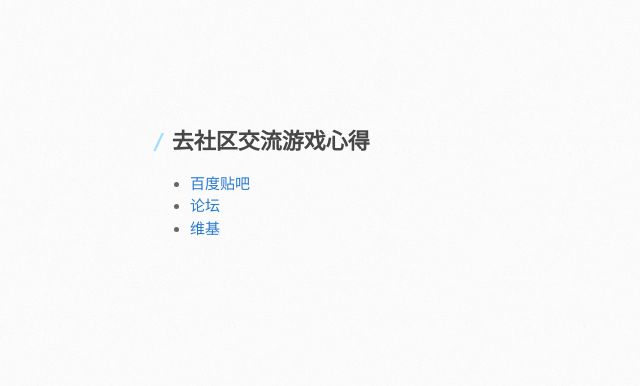
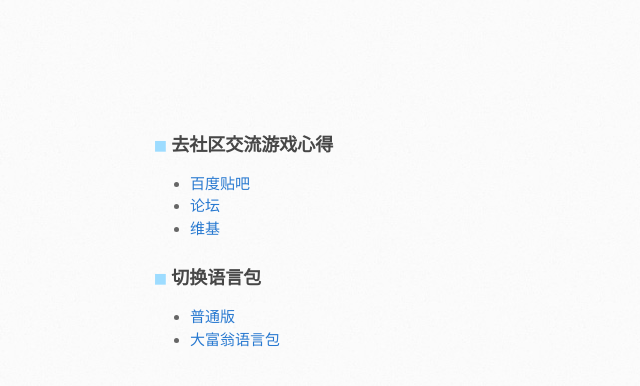
Before and after one commit to namerena/help, a plain HTML site: page community.html in a window 1280 px wide. Shown: the whole page, without its empty margins (0-640 px from the left). Drawn offline with Linux system fonts and the light colour scheme.

Commit message:
show language options in the community page

```diff
--- a/community.html
+++ b/community.html
@@ -12,7 +12,7 @@
     <script src="//html5shiv.googlecode.com/svn/trunk/html5.js"></script>
     <![endif]-->
 
-    <title> 去社区交流游戏心得 </title>
+    <title>  </title>
   </head>
 
   <body>
@@ -27,11 +27,19 @@
 
     <div class="inner clearfix">
       <section id="main-content">
-        <h2>去社区交流游戏心得</h2>
-        <ul>
+        <h3 id="section">去社区交流游戏心得</h3>
+
+<ul>
   <li><a href="http://tieba.baidu.com/%E5%90%8D%E5%AD%97%E7%AB%9E%E6%8A%80%E5%9C%BA" target="_blank">百度贴吧</a></li>
   <li><a href="http://name.88448.com/" target="_blank">论坛</a></li>
   <li><a href="https://github.com/namerena/help/wiki" target="_blank">维基</a></li>
+</ul>
+
+<h3 id="section-1">切换语言包</h3>
+
+<ul>
+  <li><a href="http://namerena.github.io" target="_top">普通版</a></li>
+  <li><a href="http://namerena.github.io#l=lang%2Fzh-money.json" target="_top">大富翁语言包</a></li>
 </ul>
 
 
```
